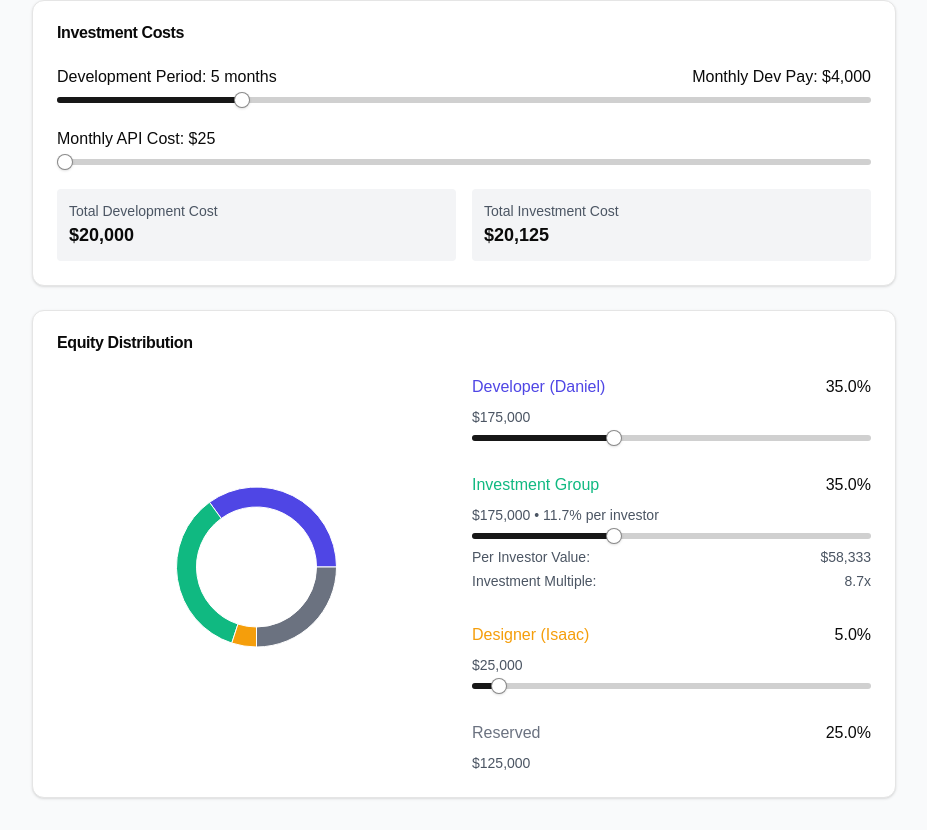
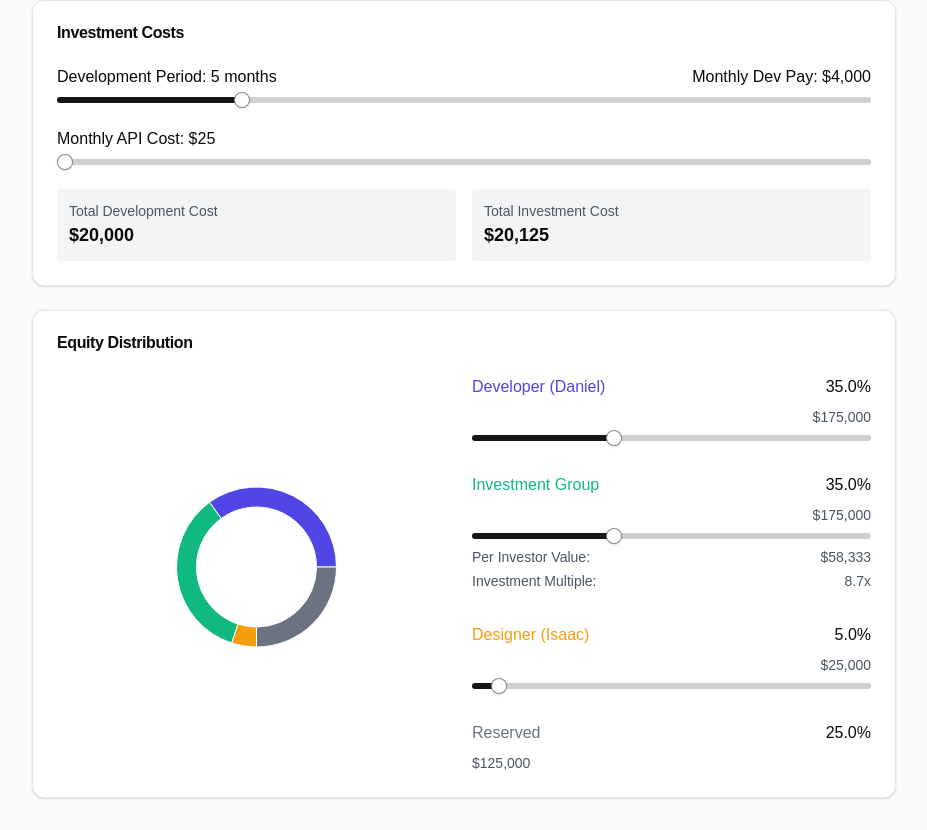
Before and after one commit to danhilse/equity-calculator, a Next.js app: page / in a window 1280 px wide. Shown: the part 408-1238 px from the top of the page, without its empty margins (176-1103 px from the left). Built offline with nearby package versions, Linux system fonts and the light colour scheme.

Commit message:
movee price

```diff
--- a/src/components/equity-calculator.tsx
+++ b/src/components/equity-calculator.tsx
@@ -233,7 +233,7 @@ const EquityCalculator = () => {
                   </label>
                   <span className="font-medium">{formatPercent(equityData[0].value)}</span>
                 </div>
-                <div className="text-sm text-gray-600 mb-2">
+                <div className="text-sm text-gray-600 mb-2 w-full text-right">
                   {formatCurrency(riskAdjustedValuation * equityData[0].value / 100)}
                 </div>
                 <Slider
@@ -253,8 +253,8 @@ const EquityCalculator = () => {
                   </label>
                   <span className="font-medium">{formatPercent(equityData[1].value)}</span>
                 </div>
-                <div className="text-sm text-gray-600 mb-2">
-                  {formatCurrency(riskAdjustedValuation * equityData[1].value / 100)} • {formatPercent(perInvestorEquity)} per investor
+                <div className="text-sm text-gray-600 mb-2 w-full text-right">
+                  {formatCurrency(riskAdjustedValuation * equityData[1].value / 100)}
                 </div>
                 <Slider
                   value={[equityData[1].value]}
@@ -283,7 +283,7 @@ const EquityCalculator = () => {
                   </label>
                   <span className="font-medium">{formatPercent(equityData[2].value)}</span>
                 </div>
-                <div className="text-sm text-gray-600 mb-2">
+                <div className="text-sm text-gray-600 mb-2 w-full text-right">
                   {formatCurrency(riskAdjustedValuation * equityData[2].value / 100)}
                 </div>
                 <Slider
```
